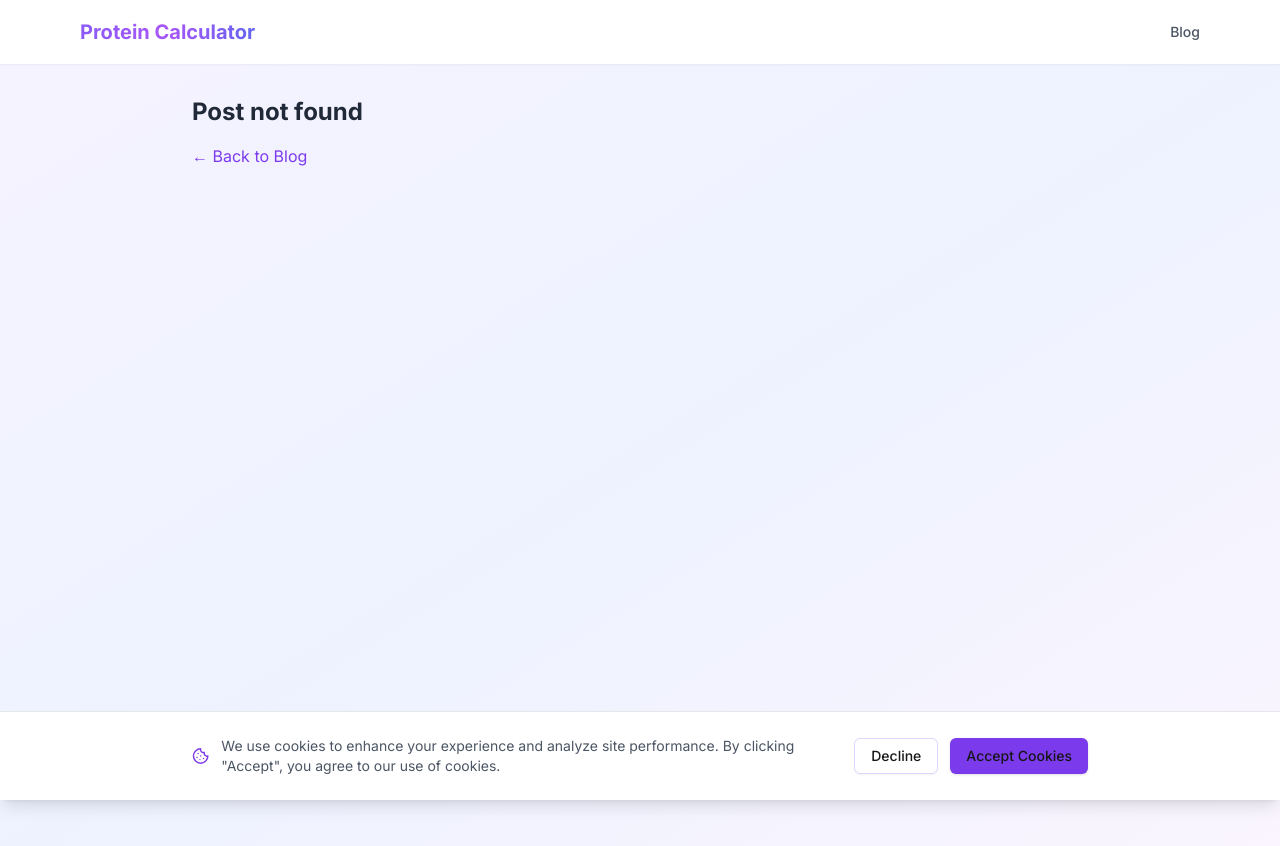
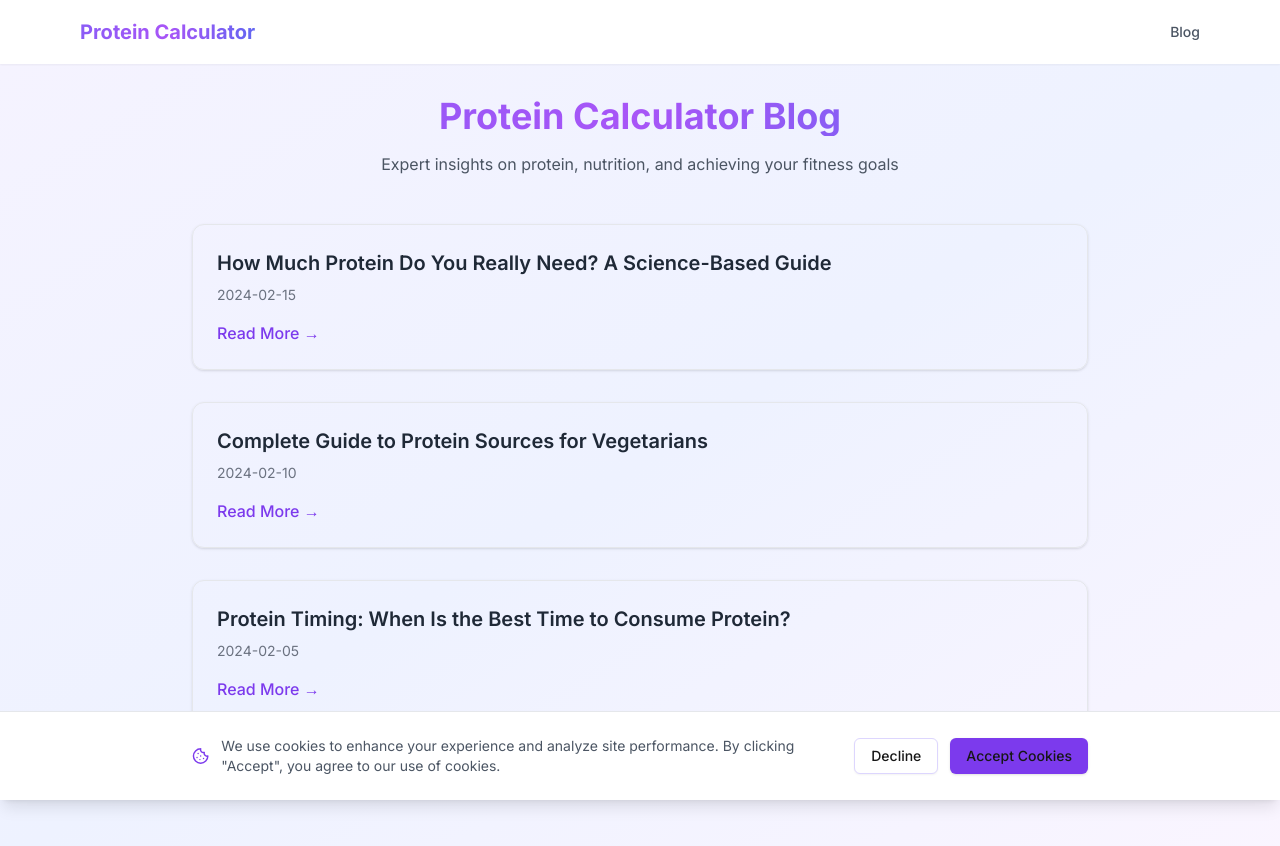
Before and after one commit to Paulsum1985/protein-calculator, a Next.js app: page /blog in a window 1280 px wide. Shown: the top 846 px of the page. Built offline with nearby package versions, Linux system fonts and the light colour scheme.

Commit message:
Restructured blog with separate data file and fixed type issues

```diff
--- a/src/app/blog/[slug]/page.tsx
+++ b/src/app/blog/[slug]/page.tsx
@@ -3,70 +3,18 @@
 import React from 'react';
 import Link from 'next/link';
 import { useParams } from 'next/navigation';
-
-// Sample blog post data
-const blogPosts = {
-  "how-much-protein-do-you-need": {
-    title: "How Much Protein Do You Really Need? A Science-Based Guide",
-    date: "2024-02-15",
-    content: `
-      <h2>Understanding Your Protein Needs</h2>
-      <p>Protein is essential for building and maintaining muscle mass, supporting immune function, and numerous other biological processes. But how much do you really need?</p>
-
-      <h3>The Science Behind Protein Requirements</h3>
-      <p>Research shows that protein needs vary significantly based on several factors:</p>
-      <ul>
-        <li>Activity level and type of exercise</li>
-        <li>Body composition goals</li>
-        <li>Age and current health status</li>
-        <li>Overall caloric intake</li>
-      </ul>
-    `
-  },
-  "vegetarian-protein-sources": {
-    title: "Complete Guide to Protein Sources for Vegetarians",
-    date: "2024-02-10",
-    content: `
-      <h2>Best Protein Sources for Vegetarians</h2>
-      <p>Getting enough protein on a vegetarian diet is completely achievable with the right food choices.</p>
-
-      <h3>Top Vegetarian Protein Sources</h3>
-      <ul>
-        <li>Lentils and beans</li>
-        <li>Quinoa and other whole grains</li>
-        <li>Tofu and tempeh</li>
-        <li>Greek yogurt and eggs</li>
-      </ul>
-    `
-  },
-  "protein-timing-guide": {
-    title: "Protein Timing: When Is the Best Time to Consume Protein?",
-    date: "2024-02-05",
-    content: `
-      <h2>Optimal Protein Timing</h2>
-      <p>When you consume protein can be just as important as how much you consume.</p>
-
-      <h3>Key Timing Windows</h3>
-      <ul>
-        <li>Post-workout window</li>
-        <li>Before bed</li>
-        <li>First thing in morning</li>
-        <li>Between meals</li>
-      </ul>
-    `
-  }
-};
+import { blogPosts } from '../blogData';
 
 export default function BlogPost() {
   const params = useParams();
-  const slug = params.slug as string;
-  const post = blogPosts[slug];
+  const slug = typeof params?.slug === 'string' ? params.slug : '';
+  const post = slug in blogPosts ? blogPosts[slug] : null;
 
   if (!post) {
     return (
       <div className="min-h-screen bg-gradient-to-br from-violet-50 via-indigo-50 to-purple-50 py-8 px-4">
         <div className="max-w-4xl mx-auto">
-          <h1>Post not found</h1>
+          <h1 className="text-2xl font-bold text-gray-800 mb-4">Post not found</h1>
           <Link href="/blog" className="text-violet-600 hover:text-violet-700">
             ← Back to Blog
           </Link>
--- /dev/null
+++ b/src/app/blog/blogData.ts
@@ -0,0 +1,57 @@
+type BlogPost = {
+    title: string;
+    date: string;
+    content: string;
+  };
+
+  export const blogPosts: Record<string, BlogPost> = {
+    "how-much-protein-do-you-need": {
+      title: "How Much Protein Do You Really Need? A Science-Based Guide",
+      date: "2024-02-15",
+      content: `
+        <h2>Understanding Your Protein Needs</h2>
+        <p>Protein is essential for building and maintaining muscle mass, supporting immune function, and numerous other biological processes. But how much do you really need?</p>
+
+        <h3>The Science Behind Protein Requirements</h3>
+        <p>Research shows that protein needs vary significantly based on several factors:</p>
+        <ul>
+          <li>Activity level and type of exercise</li>
+          <li>Body composition goals</li>
+          <li>Age and current health status</li>
+          <li>Overall caloric intake</li>
+        </ul>
+      `
+    },
+    "vegetarian-protein-sources": {
+      title: "Complete Guide to Protein Sources for Vegetarians",
+      date: "2024-02-10",
+      content: `
+        <h2>Best Protein Sources for Vegetarians</h2>
+        <p>Getting enough protein on a vegetarian diet is completely achievable with the right food choices.</p>
+
+        <h3>Top Vegetarian Protein Sources</h3>
+        <ul>
+          <li>Lentils and beans</li>
+          <li>Quinoa and other whole grains</li>
+          <li>Tofu and tempeh</li>
+          <li>Greek yogurt and eggs</li>
+        </ul>
+      `
+    },
+    "protein-timing-guide": {
+      title: "Protein Timing: When Is the Best Time to Consume Protein?",
+      date: "2024-02-05",
+      content: `
+        <h2>Optimal Protein Timing</h2>
+        <p>When you consume protein can be just as important as how much you consume.</p>
+
+        <h3>Key Timing Windows</h3>
+        <ul>
+          <li>Post-workout window</li>
+          <li>Before bed</li>
+          <li>First thing in morning</li>
+          <li>Between meals</li>
+        </ul>
+      `
+    }
+  };
--- a/src/app/blog/page.tsx
+++ b/src/app/blog/page.tsx
@@ -2,108 +2,38 @@
 
 import React from 'react';
 import Link from 'next/link';
-import { useParams } from 'next/navigation';
+import { Card, CardContent } from '@/components/ui/card';
+import { blogPosts } from './blogData';
 
-// Define types for blog post structure
-type BlogPost = {
-  title: string;
-  date: string;
-  content: string;
-};
-
-type BlogPosts = {
-  [key: string]: BlogPost;
-};
-
-// Sample blog post data with proper typing
-const blogPosts: BlogPosts = {
-  "how-much-protein-do-you-need": {
-    title: "How Much Protein Do You Really Need? A Science-Based Guide",
-    date: "2024-02-15",
-    content: `
-      <h2>Understanding Your Protein Needs</h2>
-      <p>Protein is essential for building and maintaining muscle mass, supporting immune function, and numerous other biological processes. But how much do you really need?</p>
-
-      <h3>The Science Behind Protein Requirements</h3>
-      <p>Research shows that protein needs vary significantly based on several factors:</p>
-      <ul>
-        <li>Activity level and type of exercise</li>
-        <li>Body composition goals</li>
-        <li>Age and current health status</li>
-        <li>Overall caloric intake</li>
-      </ul>
-    `
-  },
-  "vegetarian-protein-sources": {
-    title: "Complete Guide to Protein Sources for Vegetarians",
-    date: "2024-02-10",
-    content: `
-      <h2>Best Protein Sources for Vegetarians</h2>
-      <p>Getting enough protein on a vegetarian diet is completely achievable with the right food choices.</p>
-
-      <h3>Top Vegetarian Protein Sources</h3>
-      <ul>
-        <li>Lentils and beans</li>
-        <li>Quinoa and other whole grains</li>
-        <li>Tofu and tempeh</li>
-        <li>Greek yogurt and eggs</li>
-      </ul>
-    `
-  },
-  "protein-timing-guide": {
-    title: "Protein Timing: When Is the Best Time to Consume Protein?",
-    date: "2024-02-05",
-    content: `
-      <h2>Optimal Protein Timing</h2>
-      <p>When you consume protein can be just as important as how much you consume.</p>
-
-      <h3>Key Timing Windows</h3>
-      <ul>
-        <li>Post-workout window</li>
-        <li>Before bed</li>
-        <li>First thing in morning</li>
-        <li>Between meals</li>
-      </ul>
-    `
-  }
-};
-
-export default function BlogPost() {
-  const params = useParams();
-  const slug = params.slug as string;
-  const post = blogPosts[slug as keyof typeof blogPosts];
-
-  if (!post) {
-    return (
-      <div className="min-h-screen bg-gradient-to-br from-violet-50 via-indigo-50 to-purple-50 py-8 px-4">
-        <div className="max-w-4xl mx-auto">
-          <h1 className="text-2xl font-bold text-gray-800 mb-4">Post not found</h1>
-          <Link href="/blog" className="text-violet-600 hover:text-violet-700">
-            ← Back to Blog
-          </Link>
-        </div>
-      </div>
-    );
-  }
-
+export default function Blog() {
   return (
     <div className="min-h-screen bg-gradient-to-br from-violet-50 via-indigo-50 to-purple-50 py-8 px-4">
-      <div className="max-w-4xl mx-auto">
-        <Link href="/blog" className="text-violet-600 hover:text-violet-700">
-          ← Back to Blog
-        </Link>
+      <div className="max-w-4xl mx-auto text-center mb-12">
+        <h1 className="text-4xl font-bold bg-gradient-to-r from-violet-500 via-purple-500 to-indigo-500 text-transparent bg-clip-text mb-4">
+          Protein Calculator Blog
+        </h1>
+        <p className="text-gray-600">
+          Expert insights on protein, nutrition, and achieving your fitness goals
+        </p>
+      </div>
 
-        <article className="mt-8">
-          <h1 className="text-4xl font-bold text-gray-800 mb-4">
-            {post.title}
-          </h1>
-          <p className="text-gray-500 mb-8">{post.date}</p>
-
-          <div
-            className="prose prose-lg max-w-none"
-            dangerouslySetInnerHTML={{ __html: post.content }}
-          />
-        </article>
+      <div className="max-w-4xl mx-auto grid gap-8">
+        {Object.entries(blogPosts).map(([slug, post]) => (
+          <Card key={slug} className="hover:shadow-lg transition-shadow">
+            <CardContent className="p-6">
+              <h2 className="text-xl font-semibold text-gray-800 mb-2">
+                {post.title}
+              </h2>
+              <p className="text-gray-500 text-sm mb-4">{post.date}</p>
+              <Link
+                href={`/blog/${slug}`}
+                className="text-violet-600 hover:text-violet-700 font-medium"
+              >
+                Read More →
+              </Link>
+            </CardContent>
+          </Card>
+        ))}
       </div>
     </div>
   );
```
